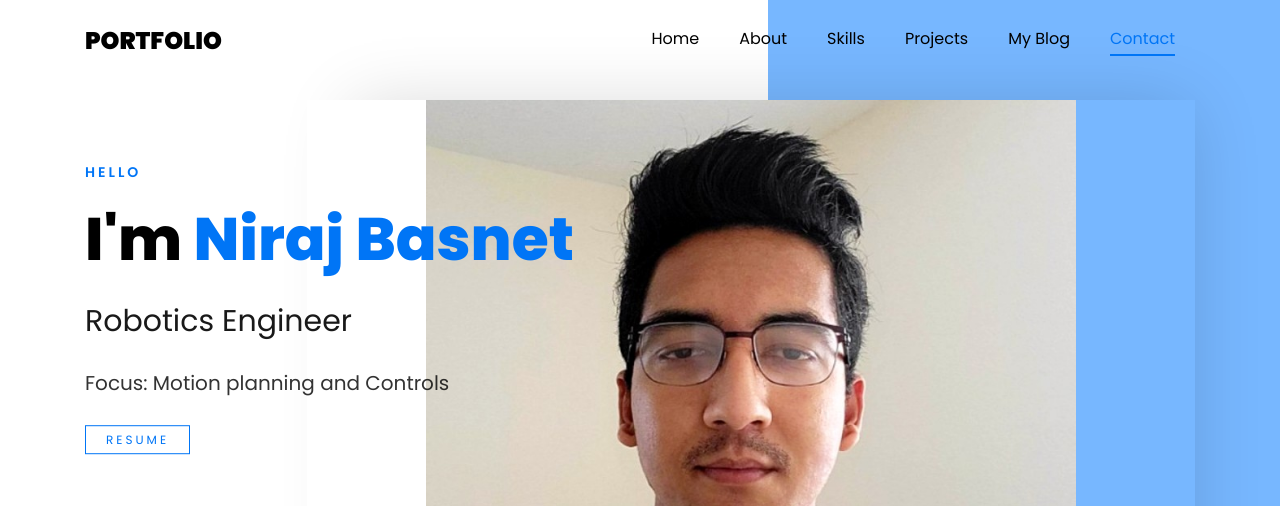
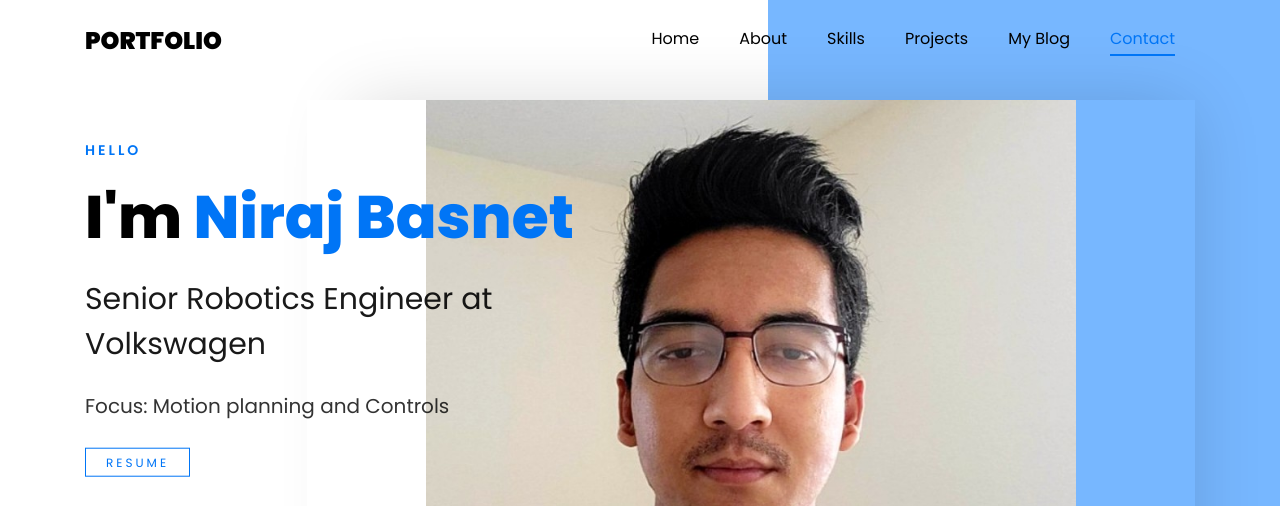
Before and after one commit to nirajbasnet/nirajbasnet.github.io, a plain HTML site: page index.html in a window 1280 px wide. Shown: the top 506 px of the page. Drawn offline with Linux system fonts and the light colour scheme; animation ran at ten frames a second; files whose address does not match are found by name.

Commit message:
updated job position

```diff
--- a/index.html
+++ b/index.html
@@ -70,7 +70,7 @@
 		          	<div class="text", id="ftco-nav">
 		          		<span class="subheading">Hello</span>
 			            <h1 class="mb-4 mt-3">I'm <span>Niraj Basnet</span></h1>
-			            <h2 class="mb-4">Robotics Engineer</h2>
+			            <h2 class="mb-4">Senior Robotics Engineer at Volkswagen</h2>
 						<p class="mb-4">Focus: Motion planning and Controls</p>
 			            <p><a href="assets/Niraj_Basnet_Resume.pdf" target="_blank" class="btn-custom">RESUME</a></p>
 			            <ul class="ftco-header-social list-unstyled float-md-left float-lft mt-5">
```
